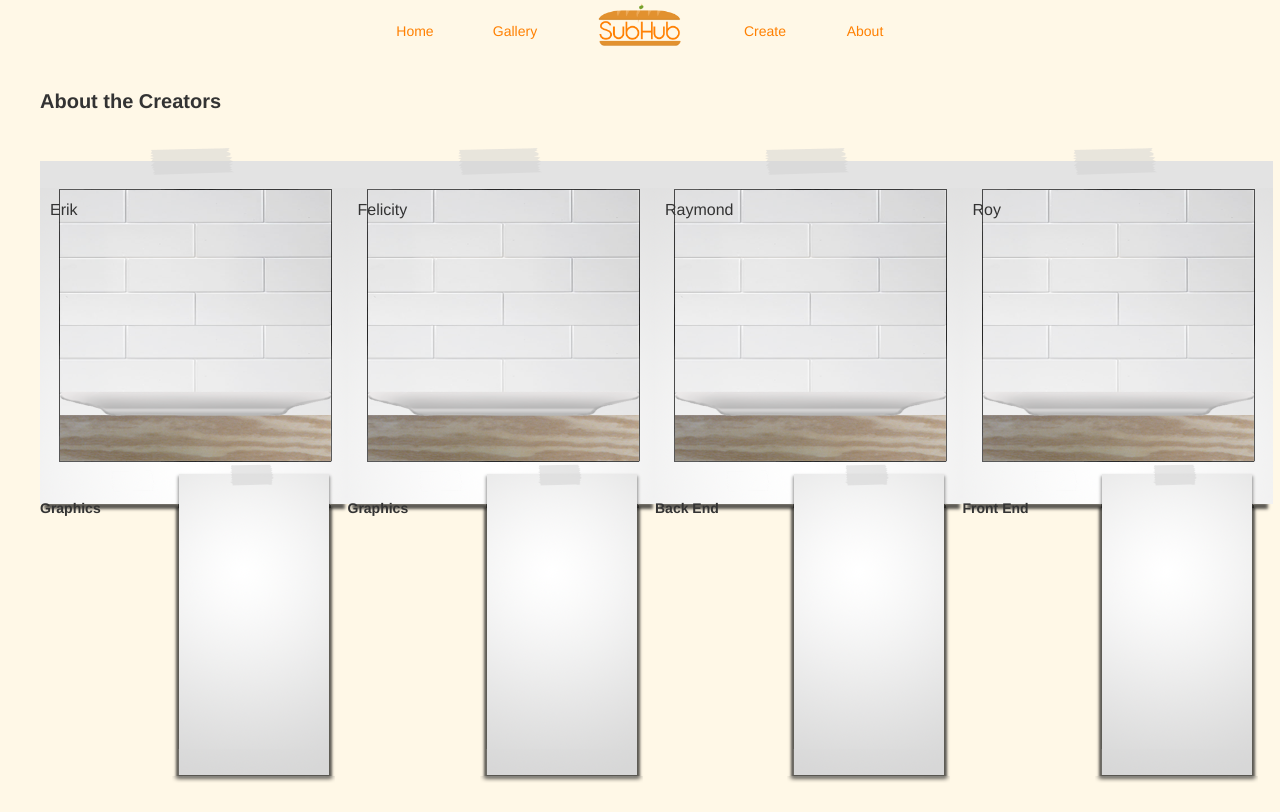
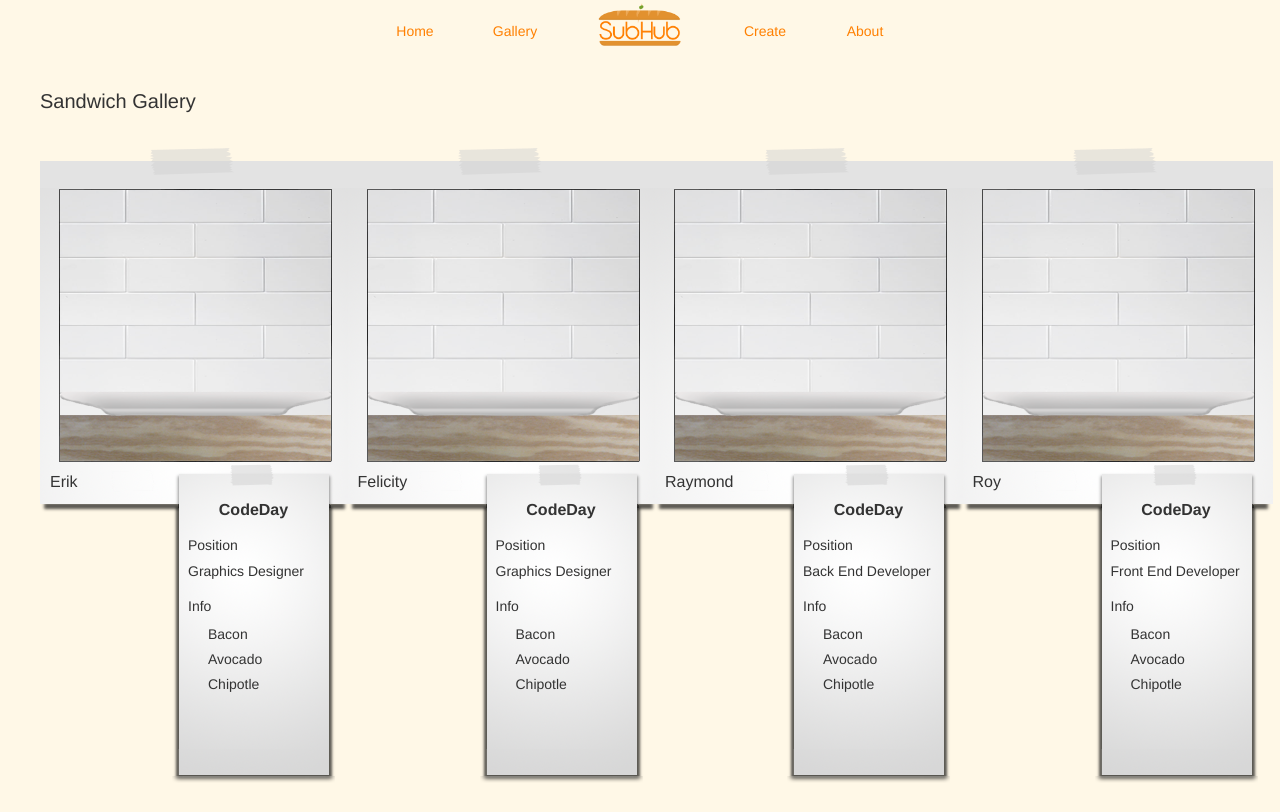
Before and after one commit to captiosus/SubHub, a plain HTML site: page templates/About/index.html in a window 1280 px wide. Drawn offline with nearby package versions, Linux system fonts and the light colour scheme.

Commit message:
about us page updated

```diff
--- a/templates/About/index.html
+++ b/templates/About/index.html
@@ -8,6 +8,13 @@
     <link href='../../static/styles/styles.css'
           rel='stylesheet'
           type='text/css'>
+    <script src=
+ "https://ajax.googleapis.com/ajax/libs/jquery/1.11.1/jquery.min.js">
+    </script>
+    <script src=
+ "https://maxcdn.bootstrapcdn.com/bootstrap/3.3.4/js/bootstrap.min.js">
+    </script>
+    <script src="../../static/scripts/scripts.js"></script>
     <title>Sub Hub</title>
   </head>
   <body>
@@ -15,61 +22,91 @@
       <div class="container-fluid">
         <div class="logo"><a href="/"><div class="logo-pic"></div></a></div>
         <ul class="navbar-nav">
-          <li><a class="active" href="/">Home</a></li><!--
+          <li><a href="/">Home</a></li><!--
           --><li><a href="/Gallery">Gallery</a></li><!--
           --><li id="logo"><a href="/"><div class="logo-pic"></div></a></li><!--
           --><li><a href="/Create">Create</a></li><!--
-          --><li><a href="/About">About</a></li>
+          --><li><a class="active" href="/About">About</a></li>
         </ul>
       </div>
     </nav>
     <div class="container-fluid content">
       <div class="row">
         <div class="col-md-4">
-          <h1 class="page-title"><b>About the Creators</b></h1>
+          <h1 class="page-title">Sandwich Gallery</h1>
         </div>
       </div>
       <div class="row">
-        <div class="col-lg-3 col-md-4 col-sm-6 col-xs-12">
+        <div class="col-md-3 col-sm-6 col-xs-12">
           <div class="sandwich">
+            <div class="sandwich-picture"></div>
             <h2 class="sandwich-name">Erik</h2>
-            <div class="sandwich-picture"></div>
-            <h2 class="ingredients"><b>Graphics</b></h2>
-            <p class="ingredients-list"></p>
+            <div class="sandwich-receipt">
+              <h2 class="receipt-title">CodeDay</h2>
+              <h2 class="server-name">Position</h2>
+              <h2 class="rating">Graphics Designer</h2>
+              <h2 class="ingredients">Info</h2>
+              <ul class="ingredients-list">
+                <li>Bacon</li>
+                <li>Avocado</li>
+                <li>Chipotle</li>
+              </ul>
+            </div>
           </div>
         </div>
-        <div class="col-lg-3 col-md-4 col-sm-6 col-xs-12">
-          <div class="sandwich">
+        <div class="col-md-3 col-sm-6 col-xs-12">
+         <div class="sandwich">
+            <div class="sandwich-picture"></div>
             <h2 class="sandwich-name">Felicity</h2>
-            <div class="sandwich-picture"></div>
-            <h2 class="ingredients"><b>Graphics</b></h2>
-            <p class="ingredients-list"></p>
+            <div class="sandwich-receipt">
+              <h2 class="receipt-title">CodeDay</h2>
+              <h2 class="server-name">Position</h2>
+              <h2 class="rating">Graphics Designer</h2>
+              <h2 class="ingredients">Info</h2>
+              <ul class="ingredients-list">
+                <li>Bacon</li>
+                <li>Avocado</li>
+                <li>Chipotle</li>
+              </ul>
+            </div>
           </div>
         </div>
-        <div class="col-lg-3 col-md-4 col-sm-6 col-xs-12">
+        <div class="col-md-3 col-sm-6 col-xs-12">
           <div class="sandwich">
+            <div class="sandwich-picture"></div>
             <h2 class="sandwich-name">Raymond</h2>
-            <div class="sandwich-picture"></div>
-            <h2 class="ingredients"><b>Back End</b></h2>
-            <p class="ingredients-list"></p>
+            <div class="sandwich-receipt">
+              <h2 class="receipt-title">CodeDay</h2>
+              <h2 class="server-name">Position</h2>
+              <h2 class="rating">Back End Developer</h2>
+              <h2 class="ingredients">Info</h2>
+              <ul class="ingredients-list">
+                <li>Bacon</li>
+                <li>Avocado</li>
+                <li>Chipotle</li>
+              </ul>
+            </div>
           </div>
         </div>
-        <div class="col-lg-3 col-md-4 col-sm-6 col-xs-12">
+        <div class="col-md-3 col-sm-6 col-xs-12">
           <div class="sandwich">
+            <div class="sandwich-picture"></div>
             <h2 class="sandwich-name">Roy</h2>
-            <div class="sandwich-picture"></div>
-            <h2 class="ingredients"><b>Front End</b></h2>
-            <p class="ingredients-list"></p>
+            <div class="sandwich-receipt">
+              <h2 class="receipt-title">CodeDay</h2>
+              <h2 class="server-name">Position</h2>
+              <h2 class="rating">Front End Developer</h2>
+              <h2 class="ingredients">Info</h2>
+              <ul class="ingredients-list">
+                <li>Bacon</li>
+                <li>Avocado</li>
+                <li>Chipotle</li>
+              </ul>
+            </div>
           </div>
+        </div>
         </div>
       </div>
     </div>
-    <script src=
- "https://ajax.googleapis.com/ajax/libs/jquery/1.11.1/jquery.min.js">
-    </script>
-    <script src=
- "https://maxcdn.bootstrapcdn.com/bootstrap/3.3.4/js/bootstrap.min.js">
-    </script>
-    <script src="../../static/scripts/scripts.js"></script>
   </body>
 </html>
```
Also changed, not shown: SandwichList.txt, 1 other file.
